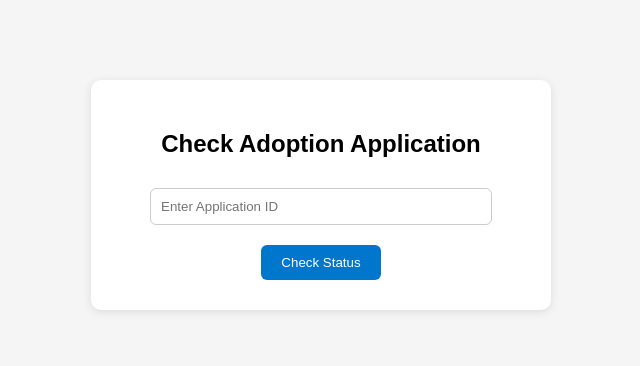
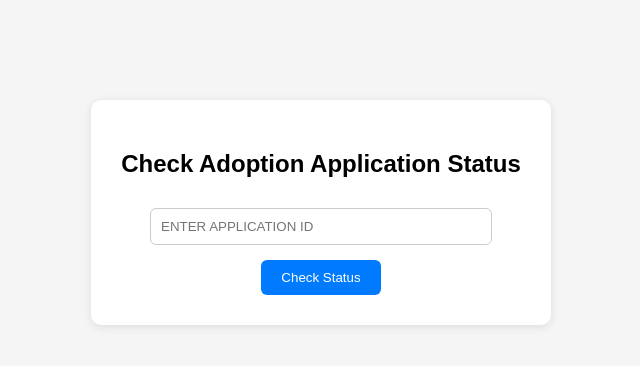
Before and after one commit to TharicaDevi/TT5L-02, a Flask app: page / in a window 1280 px wide. Shown: the top 366 px of the page, without its empty margins (319-959 px from the left). Run offline with Flask 3, Linux system fonts and the light colour scheme.

Commit message:
review app in making

```diff
--- a/Pawfect Home/templates/index.html
+++ b/Pawfect Home/templates/index.html
@@ -1,69 +1,65 @@
 <!DOCTYPE html>
 <html>
 <head>
-    <title>Track Adoption</title>
-    <link rel="stylesheet" href="{{ url_for('static', filename='style.css') }}">
+    <title>Track Adoption Application</title>
     <style>
         body {
             font-family: Arial, sans-serif;
             background-color: #f5f5f5;
-            margin: 0;
-            padding: 0;
+            margin: 0; padding: 0;
         }
-
         .center-box {
             width: 400px;
-            margin: 80px auto;
+            margin: 100px auto;
             background: white;
             padding: 30px;
             border-radius: 10px;
-            box-shadow: 0 2px 10px rgba(0, 0, 0, 0.1);
+            box-shadow: 0 2px 10px rgba(0,0,0,0.1);
             text-align: center;
         }
-
         input[type="text"] {
             width: 80%;
             padding: 10px;
             margin-top: 10px;
-            margin-bottom: 20px;
+            margin-bottom: 15px;
             border: 1px solid #ccc;
             border-radius: 6px;
+            text-transform: uppercase;
         }
-
         button {
             padding: 10px 20px;
-            background-color: #0077cc;
+            background-color: #007bff;
             color: white;
             border: none;
             border-radius: 6px;
             cursor: pointer;
         }
-
         button:hover {
-            background-color: #005fa3;
+            background-color: #0056b3;
         }
-
-        p {
+        p.status {
+            font-weight: bold;
             margin-top: 15px;
         }
     </style>
 </head>
 <body>
     <div class="center-box">
-        <h2>Check Adoption Application</h2>
-        <form method="POST">
-            <input type="text" name="application_id" placeholder="Enter Application ID" required><br>
+        <h2>Check Adoption Application Status</h2>
+        <form method="POST" action="{{ url_for('index') }}">
+            <input type="text" name="application_id" placeholder="Enter Application ID" value="{{ app_id }}" required><br>
             <button type="submit">Check Status</button>
         </form>
 
         {% if status %}
-            <p>Status: {{ status }}</p>
-            {% if show_finalize %}
+            <p class="status">{{ status }}</p>
+        {% endif %}
+
+        {% if show_finalize %}
             <form method="POST" action="{{ url_for('finalize') }}">
                 <input type="hidden" name="application_id" value="{{ app_id }}">
-                <button type="submit">Finalize Adoption</button>
+                <button type="submit" style="margin-top:15px; background-color: #28a745;">Finalize Adoption</button>
             </form>
-            {% endif %}
         {% endif %}
     </div>
 </body>
```
